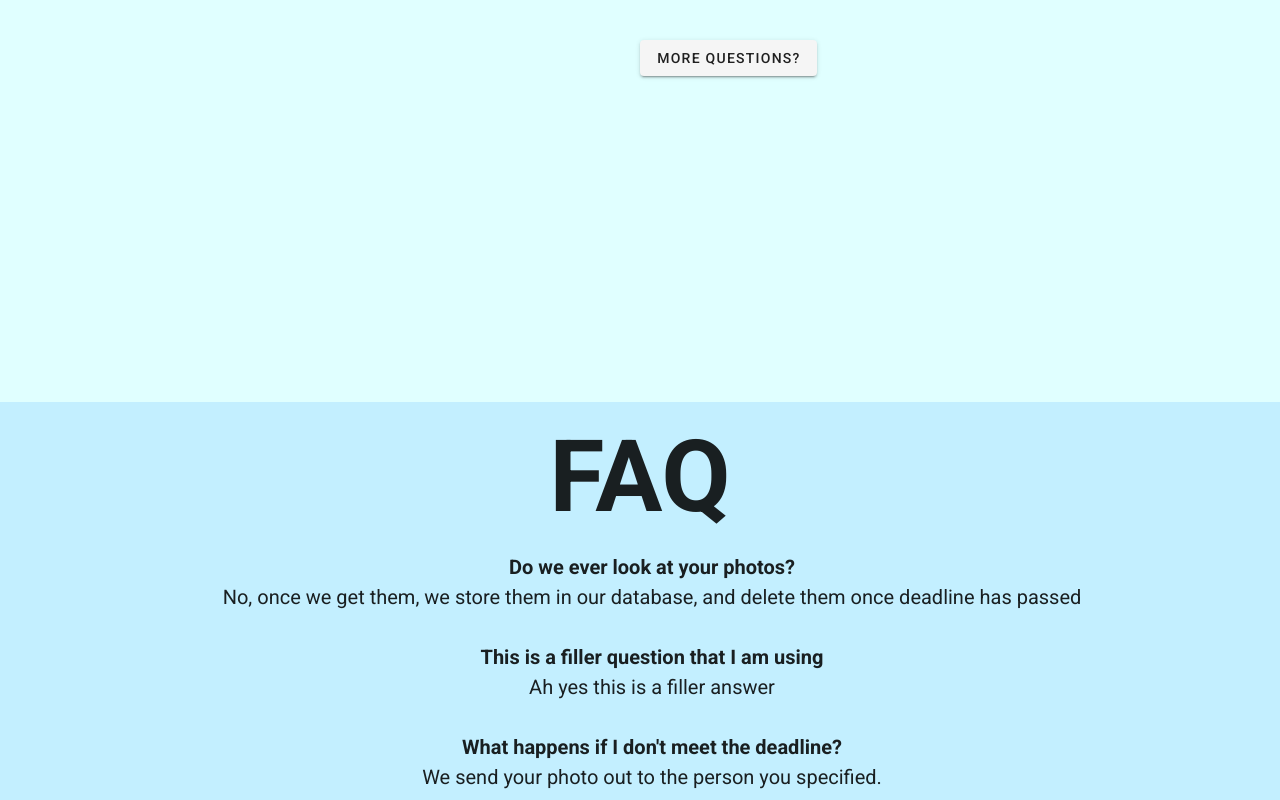
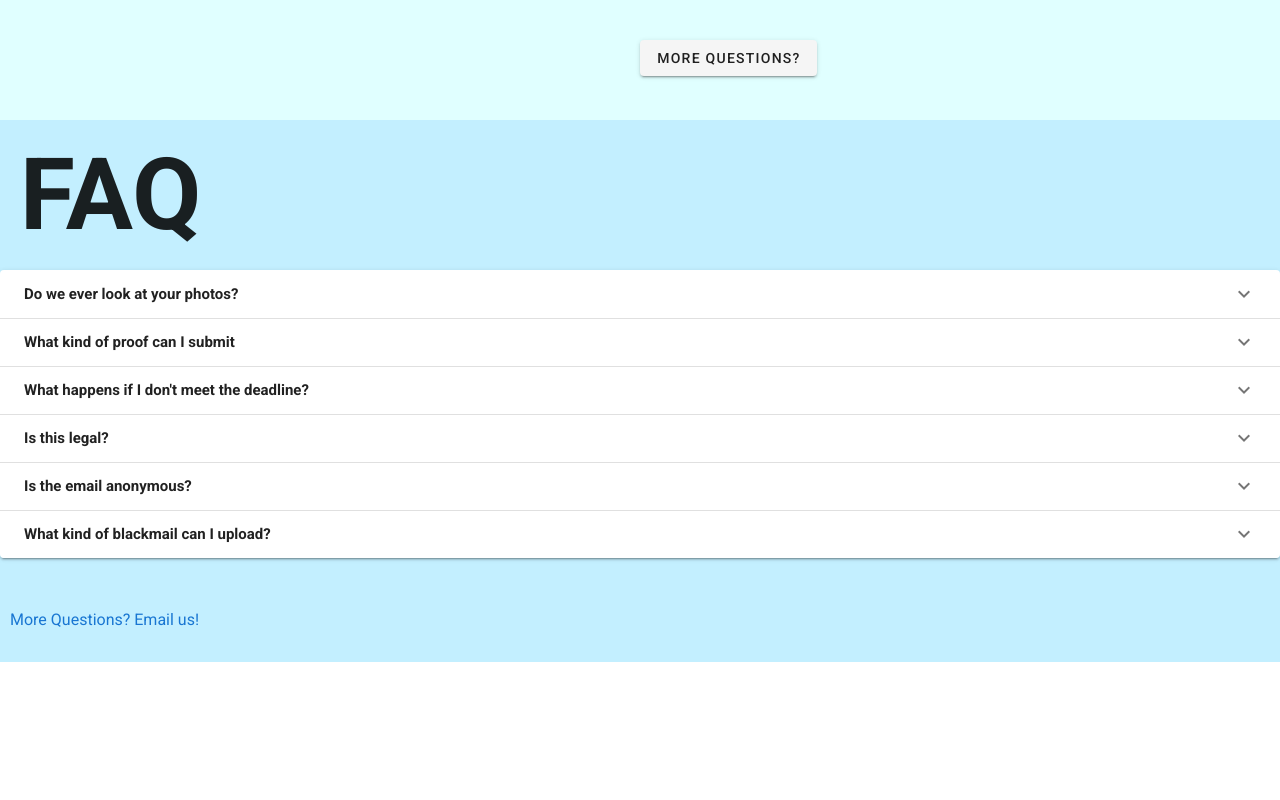
Before and after one commit to cyficowley/blackmail, a Vue app in the folder frontend/: page /#/ in a window 1280 px wide. Shown: the part 680-1480 px from the top of the page. After the commit the page ends 1342 px from the top, so only its background shows below. Built offline with nearby package versions, Linux system fonts and the light colour scheme.

Commit message:
made faq less uggo mode

```diff
--- a/frontend/src/views/Landing.vue
+++ b/frontend/src/views/Landing.vue
@@ -27,18 +27,19 @@
             </v-card>
           </v-col>
         </v-row>
-        <v-row id="row2" class = 'text-center'>
-          <div style = "width: 100%">
-            <h1 class="text-center bigTitle">FAQ</h1>
-            <ul class = "faqList">
-              <li class = "faqElement" v-for="question in questions" :key="question.q">
-                <b>{{ question.q }}</b> <br/>
-                {{ question.a}} <br/> <br/>
-              </li>
-            </ul>
+        <v-row id="row2" class = 'text-left'>
+            <h1 class="text-left bigTitle">FAQ</h1>
+                <v-expansion-panels accordion multiple>
+                  <v-expansion-panel v-for="question in questions" :key="question.q">
+                    <v-expansion-panel-header><strong>{{ question.q }}</strong>
+                    </v-expansion-panel-header>
+                    <v-expansion-panel-content>
+                      {{ question.a}}
+                    </v-expansion-panel-content>
+                  </v-expansion-panel>
+                </v-expansion-panels>
             <a class="emailLink" ref = "mailto: footballshane@gmail.com">
               More Questions? Email us!</a>
-          </div>
         </v-row>
       </v-container>
     </v-content>
@@ -54,10 +55,13 @@ export default {
   name: 'Landing',
   data: () => ({
     questions: [
-      { q: 'Do we ever look at your photos?', a: 'No, once we get them, we store them in our database, and delete them once deadline has passed' },
-      { q: 'This is a filler question that I am using', a: 'Ah yes this is a filler answer' },
-      { q: "What happens if I don't meet the deadline?", a: 'We send your photo out to the person you specified.' },
-      { q: 'is my cock enormous', a: 'yes of course i have big dick ' },
+      { q: 'Do we ever look at your photos?', a: 'No, once we have them, we store them in our database, and delete them once you have submitted proof of completion of task, or the deadline has passed and we have sent the photo.' },
+      { q: 'What kind of proof can I submit ', a: 'We except proof in the following formats: .jpg, .png, .pdf, .mp4, and .gif. The more important thing is that the proof clearly shows completiion of the task. ' },
+      { q: "What happens if I don't meet the deadline?", a: 'We send the photo that you submitted out to the person you specified.' },
+      { q: 'Is this legal?', a: "Honestly, we're not sure but we had you sign the terms and conditions when you sign up so I'm pretty sure that means you can't sue us." },
+      { q: 'Is the email anonymous?', a: 'No, when we sent out your picture to the person you specified, we explain why they are getting that photo and who it came from. ' },
+      { q: 'What kind of blackmail can I upload?', a: 'We accept photo or video blackmail with file type .pdf, .png, .jpeg, .mp4, .mov ' },
+
     ],
   }),
 
@@ -72,22 +76,31 @@ export default {
 
 <style scoped>
   .fullwindow{
-    height: 100%;
+    height: 100vh;
     background-color:lightcyan;
   }
   .bigTitle{
     font-size: 100px;
+    padding-left: 20px;
   }
 
   .faqList{
     list-style: none;
   }
-  .faqElement{
-    font-size: 20px;
-  }
+
   #row2{
     background-color: #c3efff;
-    padding-bottom: 30px;
     /* grey color: #D3D3D3 */
   }
+  .cardQuestion{
+    padding-left: 10px;
+  }
+  .cardAnswer{
+      padding-left: 10px;
+  }
+  .emailLink{
+    padding-top: 50px;
+    padding-left: 10px;
+    padding-bottom: 30px;
+  }
 </style>
```
